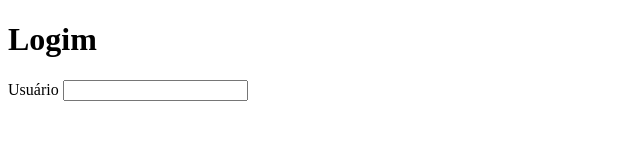
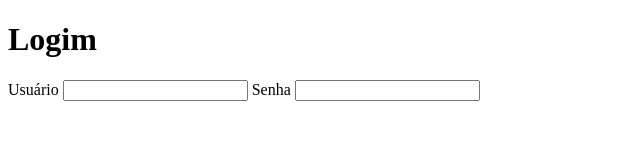
Before and after one commit to adrielCastejon/projeto-puc-pagina-de-login-gitflow, a plain HTML site: page index.html in a window 1280 px wide. Shown: the whole page, without its empty margins (0-640 px from the left). Drawn offline with Linux system fonts and the light colour scheme.

Commit message:
feat: adiciona campo de senha na página de login

```diff
--- a/index.html
+++ b/index.html
@@ -9,6 +9,8 @@
 		<form>
 			<label for="usuario">Usuário</label>
 			<input id="usuario" name="usuario" type="text">
+			<label for="senha">Senha</label>
+			<input id="senha" name="senha" type="password">
 		</form>
 	</body>
 </html>
```
